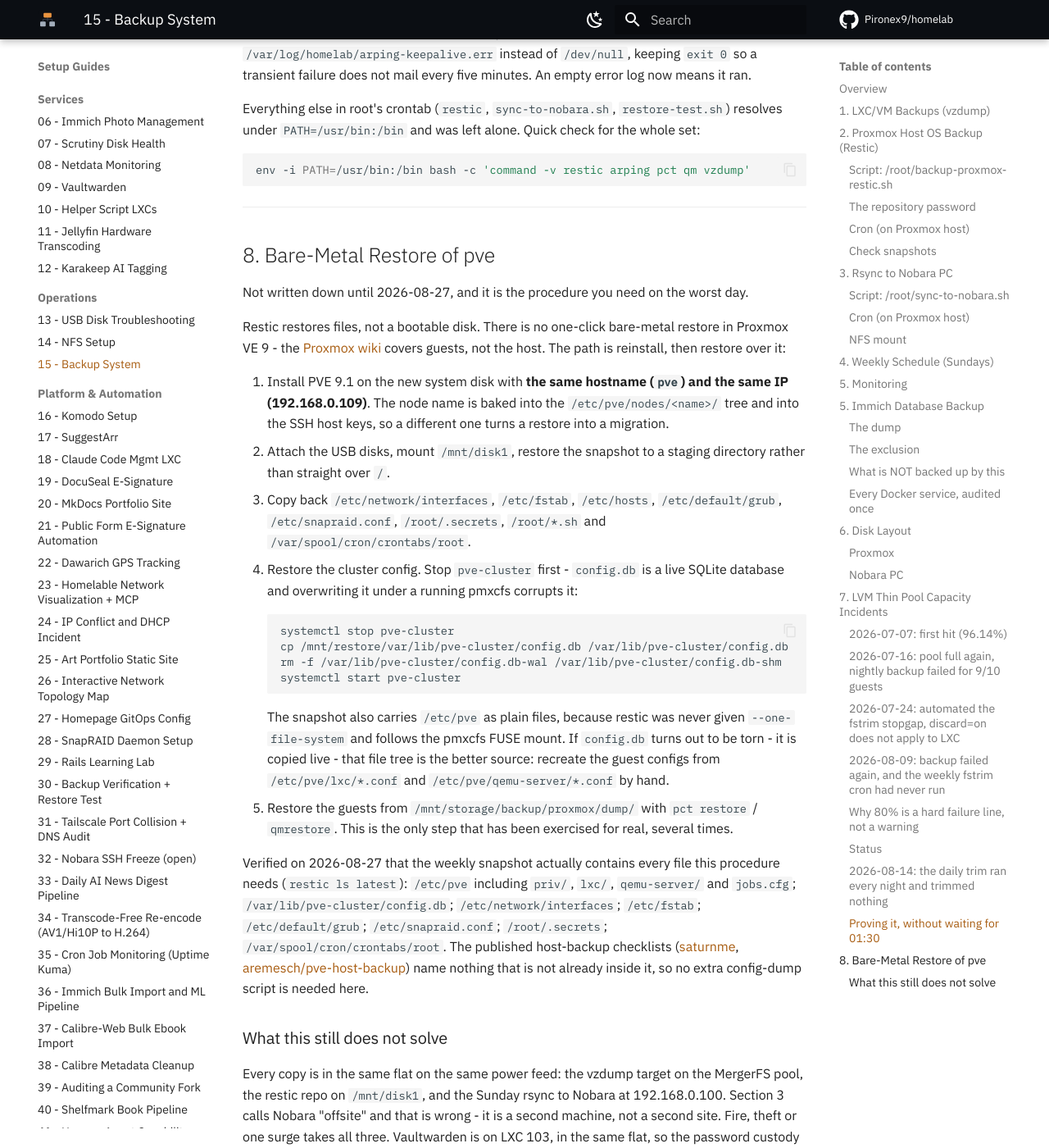
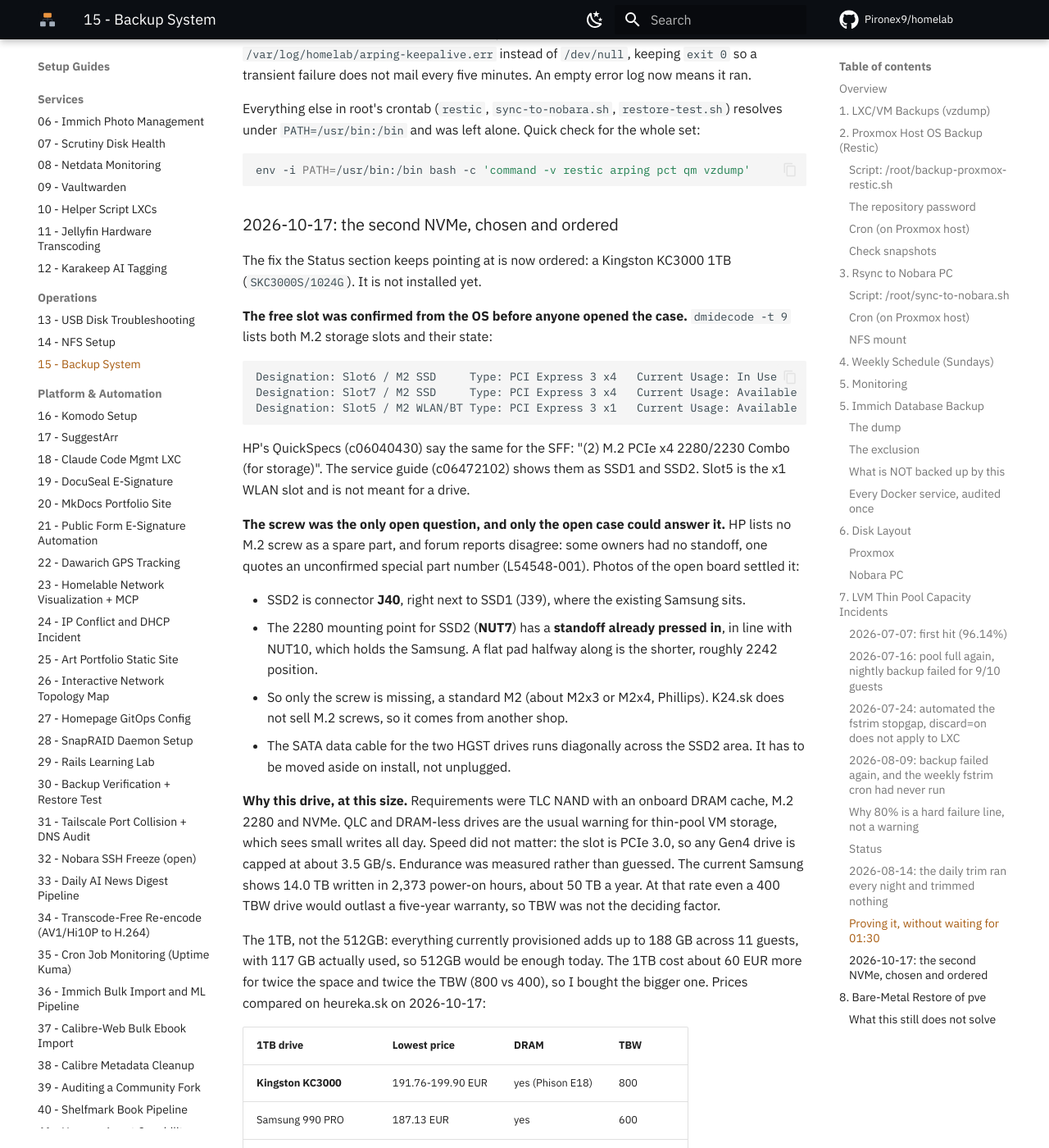
Before and after one commit to Pironex9/homelab, an MkDocs documentation site: the page built from docs/proxmox/15_Proxmox_Backup_System_Documentation.md, in a window 1280 px wide and 1400 px high, scrolled down 13706 px. Shown: the whole window at 82% size. Built offline with MkDocs 1.6.1 and Material for MkDocs 9.7.7, drawn with Linux system fonts in a browser that asks for light colours; comment, search, counter and statistics services are not loaded; some of the changed text lies outside the part shown.

Commit message:
docs(backup): second NVMe for the thin pool, chosen and ordered
Kingston KC3000 1TB ordered as the durable fix for the recurring
pve/data capacity incidents. Records how the free M.2 slot was
confirmed from dmidecode before opening the case, what the open board
showed (J40, pressed-in NUT7 standoff, only an M2 screw missing), the
measured write rate behind the size choice, the 1TB price comparison,
and the install-day plan with a separate LVM-thin storage.

````diff
--- a/docs/proxmox/15_Proxmox_Backup_System_Documentation.md
+++ b/docs/proxmox/15_Proxmox_Backup_System_Documentation.md
@@ -403,7 +403,7 @@
 
 ### Status
 
-fstrim is a recurring stopgap, not a fix - the pool will fill again within days/weeks under normal guest disk growth. Second NVMe purchase/install is the actual fix and remains open in `private/todo.md`.
+fstrim is a recurring stopgap, not a fix - the pool will fill again within days/weeks under normal guest disk growth. Second NVMe purchase/install is the actual fix and remains open in `private/todo.md` (drive ordered 2026-10-17, see the last subsection).
 
 The trim job was moved off `run-parts` entirely on 2026-08-10, because both `cron.weekly` (Sundays 06:47) and `cron.daily` (06:25) fire *after* the 02:00 vzdump. If the pool crossed 80% overnight the backup would still fail once before the trim cleaned up. It now runs daily at 01:30, half an hour before the backup:
 
@@ -492,6 +492,49 @@
 env -i PATH=/usr/bin:/bin bash -c 'command -v restic arping pct qm vzdump'
 ```
 
+### 2026-10-17: the second NVMe, chosen and ordered
+
+The fix the Status section keeps pointing at is now ordered: a Kingston KC3000 1TB (`SKC3000S/1024G`). It is not installed yet.
+
+**The free slot was confirmed from the OS before anyone opened the case.** `dmidecode -t 9` lists both M.2 storage slots and their state:
+
+```
+Designation: Slot6 / M2 SSD     Type: PCI Express 3 x4   Current Usage: In Use
+Designation: Slot7 / M2 SSD     Type: PCI Express 3 x4   Current Usage: Available
+Designation: Slot5 / M2 WLAN/BT Type: PCI Express 3 x1   Current Usage: Available
+```
+
+HP's QuickSpecs (c06040430) say the same for the SFF: "(2) M.2 PCIe x4 2280/2230 Combo (for storage)". The service guide (c06472102) shows them as SSD1 and SSD2. Slot5 is the x1 WLAN slot and is not meant for a drive.
+
+**The screw was the only open question, and only the open case could answer it.** HP lists no M.2 screw as a spare part, and forum reports disagree: some owners had no standoff, one quotes an unconfirmed special part number (L54548-001). Photos of the open board settled it:
+
+- SSD2 is connector **J40**, right next to SSD1 (J39), where the existing Samsung sits.
+- The 2280 mounting point for SSD2 (**NUT7**) has a **standoff already pressed in**, in line with NUT10, which holds the Samsung. A flat pad halfway along is the shorter, roughly 2242 position.
+- So only the screw is missing, a standard M2 (about M2x3 or M2x4, Phillips). K24.sk does not sell M.2 screws, so it comes from another shop.
+- The SATA data cable for the two HGST drives runs diagonally across the SSD2 area. It has to be moved aside on install, not unplugged.
+
+**Why this drive, at this size.** Requirements were TLC NAND with an onboard DRAM cache, M.2 2280 and NVMe. QLC and DRAM-less drives are the usual warning for thin-pool VM storage, which sees small writes all day. Speed did not matter: the slot is PCIe 3.0, so any Gen4 drive is capped at about 3.5 GB/s. Endurance was measured rather than guessed. The current Samsung shows 14.0 TB written in 2,373 power-on hours, about 50 TB a year. At that rate even a 400 TBW drive would outlast a five-year warranty, so TBW was not the deciding factor.
+
+The 1TB, not the 512GB: everything currently provisioned adds up to 188 GB across 11 guests, with 117 GB actually used, so 512GB would be enough today. The 1TB cost about 60 EUR more for twice the space and twice the TBW (800 vs 400), so I bought the bigger one. Prices compared on heureka.sk on 2026-10-17:
+
+| 1TB drive | Lowest price | DRAM | TBW |
+|---|---|---|---|
+| **Kingston KC3000** | 191.76-199.90 EUR | yes (Phison E18) | 800 |
+| Samsung 990 PRO | 187.13 EUR | yes | 600 |
+| Samsung 990 EVO Plus | 183.84 EUR | no (HMB) | 600 |
+| WD Black SN850X | ~250 EUR | yes | 600 |
+| Crucial T500 | 320 EUR | yes | 600 |
+
+The 990 PRO was a few euro cheaper, but the KC3000 has a third more TBW for practically the same money. Used drives were ruled out: a used PM9A1 at 135 EUR saved about 60 EUR and came with no warranty, for the disk every guest would live on. I also skipped the Allegro marketplace offer: its buyer protection covers non-delivery and wrong items, but a warranty claim goes to whichever seller listed it. It was 8 EUR cheaper than K24.sk, a Slovak shop.
+
+**Plan for install day:**
+
+1. Shut down outside the 01:30 trim and 02:00 vzdump window.
+2. Fit the drive into J40 and screw it to NUT7.
+3. Check `nvme list` and `smartctl -a`. `Data Units Written` should be close to zero, and the link should be Gen3 x4.
+4. Create a **separate** LVM-thin storage on the new disk, rather than adding it to VG `pve`. A VG that spans two disks dies with either one, and with it every guest.
+5. Move the largest guests across with `pct move-volume`: CT 100 (57 GB), CT 109 (25 GB), CT 113 (20 GB).
+
 ---
 
 ## 8. Bare-Metal Restore of pve
````
